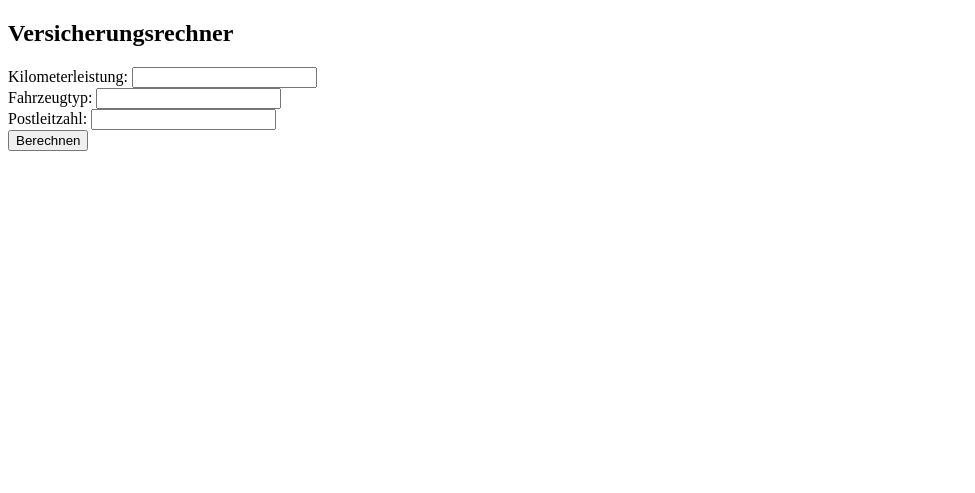
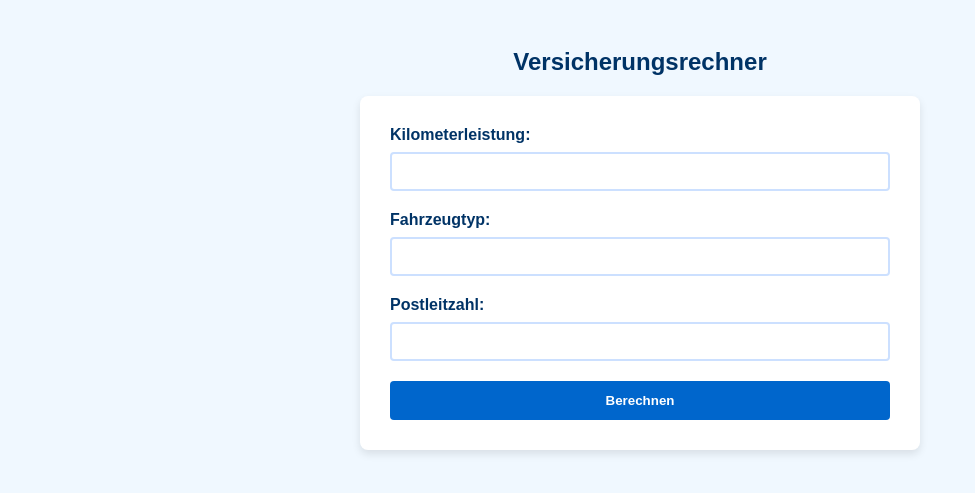
Before and after one commit to AnnikaWe/coding-challenge, a Spring Boot app: page / in a window 1280 px wide. Shown: the top 493 px of the page, without its empty margins (0-975 px from the left). Run offline with Spring Boot 4, Linux system fonts and the light colour scheme.

Commit message:
background colors ansd center fields

```diff
--- a/insure-premium-service/src/main/resources/templates/index.html
+++ b/insure-premium-service/src/main/resources/templates/index.html
@@ -2,19 +2,79 @@
 <html xmlns:th="http://www.thymeleaf.org">
 <head>
     <title>Versicherungsrechner</title>
+    <style>
+        body {
+            font-family: Arial, sans-serif;
+            background-color: #f0f8ff; /* Light blue background - professional for insurance */
+            display: flex;
+            flex-direction: column;
+            align-items: center;
+            padding: 20px;
+        }
+
+        h2 {
+            color: #003366; /* Dark blue for headings */
+            margin-bottom: 20px;
+        }
+
+        form {
+            background-color: white;
+            padding: 30px;
+            border-radius: 8px;
+            box-shadow: 0 4px 8px rgba(0, 0, 0, 0.1);
+            width: 100%;
+            max-width: 500px;
+        }
+
+        label {
+            display: block;
+            margin-bottom: 8px;
+            color: #003366;
+            font-weight: bold;
+        }
+
+        input {
+            width: 100%;
+            padding: 10px;
+            margin-bottom: 20px;
+            border: 2px solid #cce0ff; /* Light blue border */
+            border-radius: 4px;
+            box-sizing: border-box;
+        }
+
+        input:focus {
+            border-color: #0066cc;
+            outline: none;
+        }
+
+        button {
+            background-color: #0066cc; /* Blue button */
+            color: white;
+            padding: 12px 20px;
+            border: none;
+            border-radius: 4px;
+            cursor: pointer;
+            font-weight: bold;
+            width: 100%;
+        }
+
+        button:hover {
+            background-color: #004d99;
+        }
+    </style>
 </head>
 <body>
     <h2>Versicherungsrechner</h2>
     <form action="/api/calculate" method="get">
         <label for="km">Kilometerleistung:</label>
         <input type="number" id="annualMileage" name="annualMileage" required>
-        <br>
+
         <label for="vehicle">Fahrzeugtyp:</label>
         <input type="text" id="vehicle" name="vehicleType" required>
-        <br>
+
         <label for="zip">Postleitzahl:</label>
         <input type="text" id="postalCode" name="postalCode" required>
-        <br>
+
         <button type="submit">Berechnen</button>
     </form>
 </body>
```
Also changed, not shown: 2 other files.
